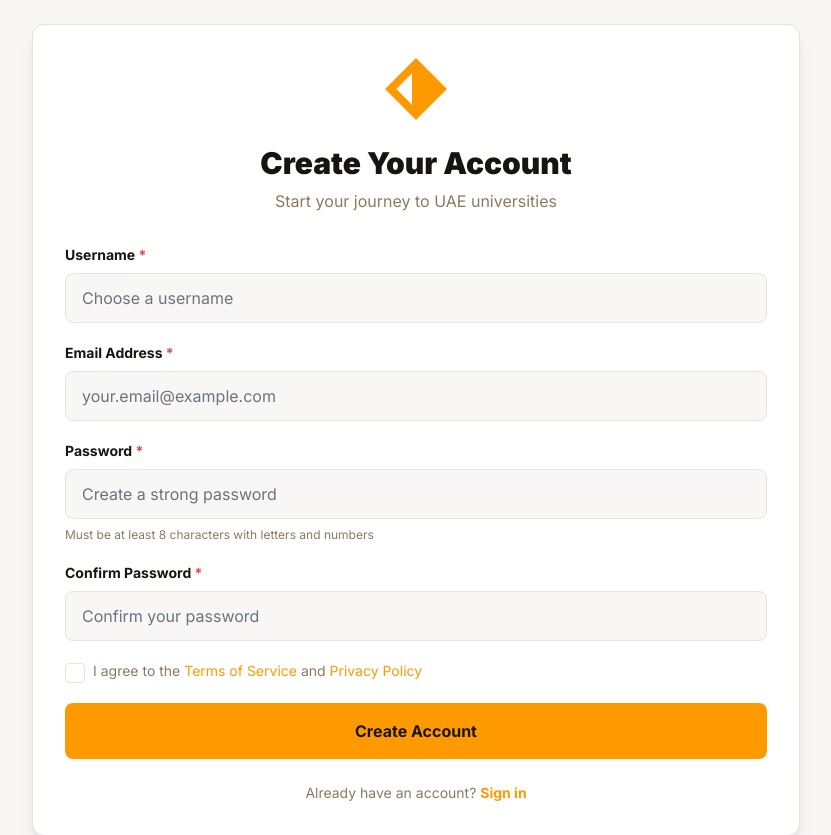
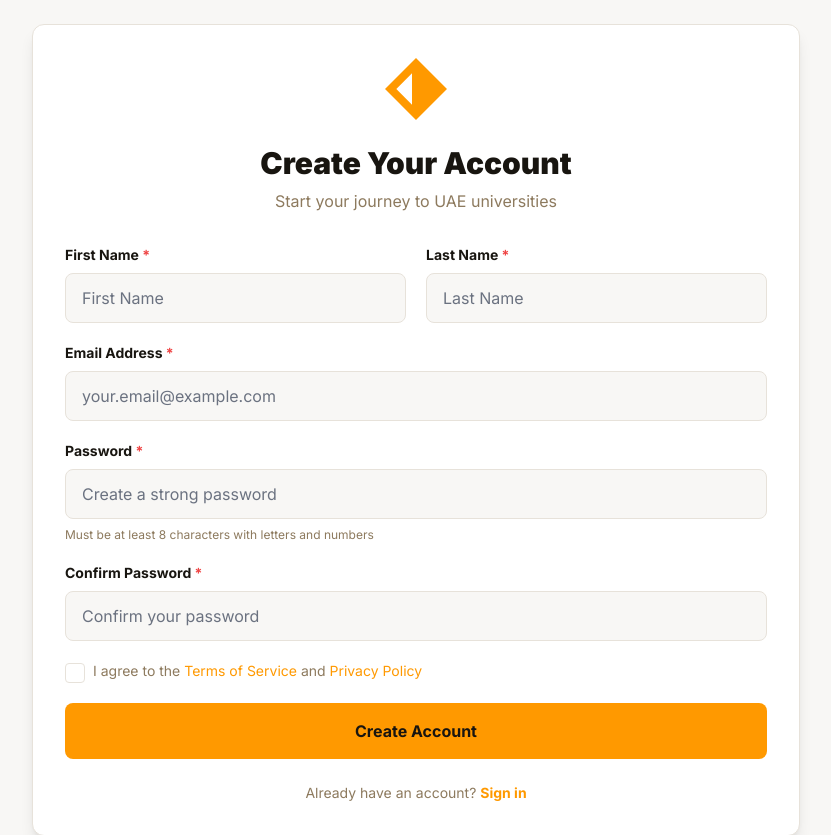
Before and after one commit to Saurav-627/TrikonED, a Django app: page /register/ in a window 1280 px wide. Shown: the part 65-900 px from the top of the page, without its empty margins (224-1055 px from the left). Run offline with Django 4.2, Linux system fonts and the light colour scheme; some libraries are stand-ins or nearby versions.

Commit message:
feat: Auto-generate usernames from first and last names during student registration, replacing direct username input and explicitly specifying the login backend.

```diff
--- a/students/forms.py
+++ b/students/forms.py
@@ -18,11 +18,15 @@ class StudentRegisterForm(forms.ModelForm):
 
     class Meta:
         model = Student
-        fields = ['username', 'email', 'password']
+        fields = ['first_name', 'last_name', 'email', 'password']
         widgets = {
-            'username': forms.TextInput(attrs={
+            'first_name': forms.TextInput(attrs={
                 'class': 'w-full px-4 py-3 rounded-lg border border-[#e7e2da] dark:border-[#3a2d1b] bg-background-light dark:bg-background-dark text-[#181510] dark:text-white focus:border-primary focus:ring-1 focus:ring-primary outline-none transition-all',
-                'placeholder': 'Choose a username'
+                'placeholder': 'First Name'
+            }),
+            'last_name': forms.TextInput(attrs={
+                'class': 'w-full px-4 py-3 rounded-lg border border-[#e7e2da] dark:border-[#3a2d1b] bg-background-light dark:bg-background-dark text-[#181510] dark:text-white focus:border-primary focus:ring-1 focus:ring-primary outline-none transition-all',
+                'placeholder': 'Last Name'
             }),
             'email': forms.EmailInput(attrs={
                 'class': 'w-full px-4 py-3 rounded-lg border border-[#e7e2da] dark:border-[#3a2d1b] bg-background-light dark:bg-background-dark text-[#181510] dark:text-white focus:border-primary focus:ring-1 focus:ring-primary outline-none transition-all',
@@ -43,6 +47,28 @@ class StudentRegisterForm(forms.ModelForm):
     def save(self, commit=True):
         user = super().save(commit=False)
         user.set_password(self.cleaned_data["password"])
+
+        # Auto-generate username
+        import random
+        import string
+
+        first_name = self.cleaned_data.get('first_name', '').lower()
+        last_name = self.cleaned_data.get('last_name', '').lower()
+
+        # Sanitize names to keep only alphanumeric characters
+        first_name = "".join(c for c in first_name if c.isalnum())
+        last_name = "".join(c for c in last_name if c.isalnum())
+
+        base_username = f"{first_name}.{last_name}"
+        username = base_username
+
+        # Ensure uniqueness
+        while Student.objects.filter(username=username).exists():
+            random_suffix = ''.join(random.choices(string.digits, k=4))
+            username = f"{base_username}{random_suffix}"
+
+        user.username = username
+
         if commit:
             user.save()
         return user
--- a/students/templates/students/register.html
+++ b/students/templates/students/register.html
@@ -45,16 +45,28 @@
                     </div>
                     {% endif %}
 
-                    <!-- Username -->
-                    <div>
-                        <label for="{{ form.username.id_for_label }}"
-                            class="block text-sm font-bold text-[#181510] dark:text-white mb-2">
-                            Username <span class="text-red-500">*</span>
-                        </label>
-                        {{ form.username }}
-                        {% if form.username.errors %}
-                        <p class="mt-2 text-sm text-red-600 dark:text-red-400">{{ form.username.errors.0 }}</p>
-                        {% endif %}
+                    <!-- First Name and Last Name -->
+                    <div class="grid grid-cols-1 md:grid-cols-2 gap-5">
+                        <div>
+                            <label for="{{ form.first_name.id_for_label }}"
+                                class="block text-sm font-bold text-[#181510] dark:text-white mb-2">
+                                First Name <span class="text-red-500">*</span>
+                            </label>
+                            {{ form.first_name }}
+                            {% if form.first_name.errors %}
+                            <p class="mt-2 text-sm text-red-600 dark:text-red-400">{{ form.first_name.errors.0 }}</p>
+                            {% endif %}
+                        </div>
+                        <div>
+                            <label for="{{ form.last_name.id_for_label }}"
+                                class="block text-sm font-bold text-[#181510] dark:text-white mb-2">
+                                Last Name <span class="text-red-500">*</span>
+                            </label>
+                            {{ form.last_name }}
+                            {% if form.last_name.errors %}
+                            <p class="mt-2 text-sm text-red-600 dark:text-red-400">{{ form.last_name.errors.0 }}</p>
+                            {% endif %}
+                        </div>
                     </div>
 
                     <!-- Email -->
--- a/students/views.py
+++ b/students/views.py
@@ -22,7 +22,7 @@ class StudentRegisterView(CreateView):
 
     def form_valid(self, form):
         user = form.save()
-        login(self.request, user)
+        login(self.request, user, backend='core.backends.EmailOrUsernameModelBackend')
         return redirect(self.success_url)
 
 class StudentDashboardView(LoginRequiredMixin, TemplateView):
```
